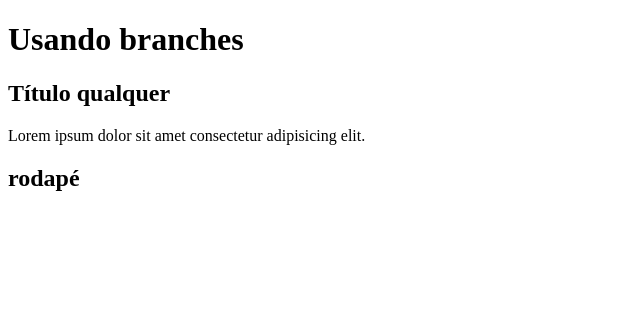
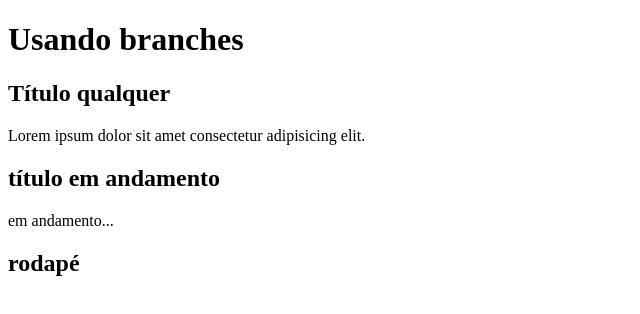
Before and after one commit to Phelipenunes/exemplo_branches, a plain HTML site: page index.html in a window 1280 px wide. Shown: the whole page, without its empty margins (0-640 px from the left). Drawn offline with Linux system fonts and the light colour scheme.

Commit message:
Update index.html

```diff
--- a/index.html
+++ b/index.html
@@ -16,6 +16,11 @@
                 Lorem ipsum dolor sit amet consectetur adipisicing elit.
             </p>
         </article>
+
+        <section>
+            <h2>título em andamento</h2>
+            <p>em andamento...</p>
+        </section>
     </main>
     <footer>
         <h2>rodapé</h2>
```
